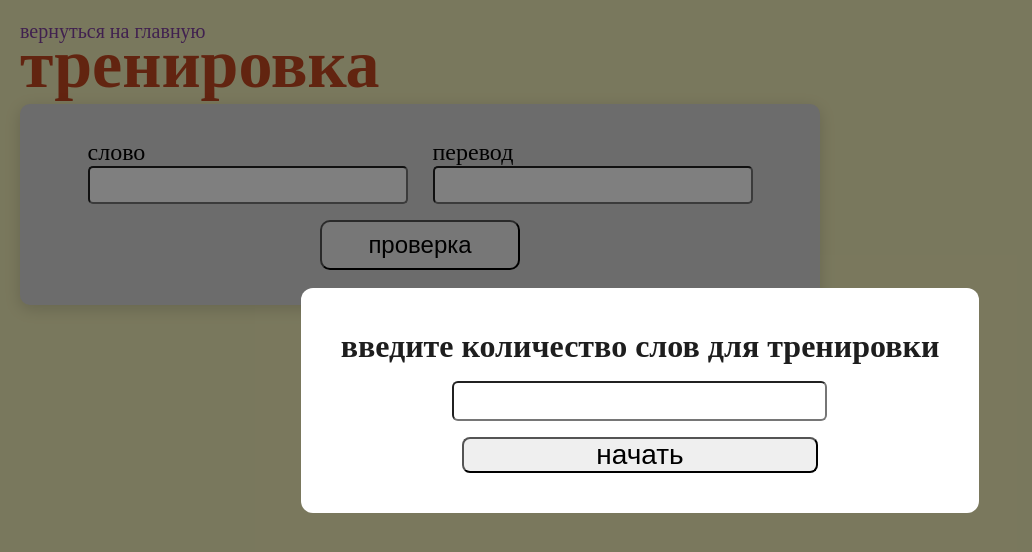
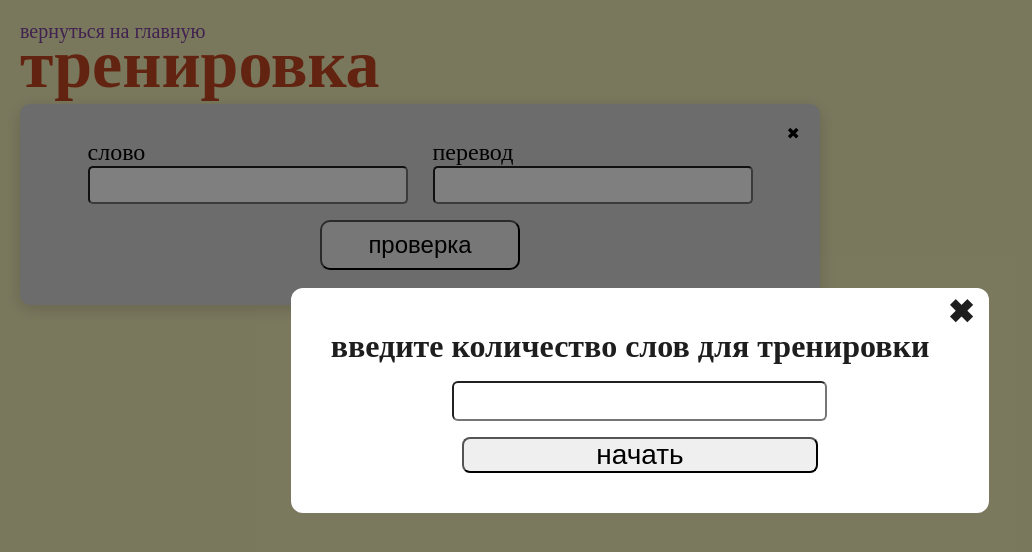
Before and after one commit to bomboclat-web/vocabulary, a website: page public/training.html in a window 1280 px wide. Shown: the whole page, without its empty margins (0-1032 px from the left). Drawn offline with Linux system fonts and the light colour scheme; a web font is replaced by a local one.

Commit message:
fix everything

```diff
--- a/public/style.css
+++ b/public/style.css
@@ -150,7 +150,9 @@ body { /* общее для боди */
   display: flex;
   justify-content: center;
   align-items: center;
+  z-index: 9997;
 }
+
 
 .trainCard{
   background-color: #d9d9d9;
@@ -163,7 +165,9 @@ body { /* общее для боди */
   display: flex;
   flex-direction: column;
   gap: 16px;
-  align-items: center
+  align-items: center;
+  position: relative;
+  z-index: 2;
 }
 
 .popup { /* попап в тренировке */
@@ -175,18 +179,26 @@ body { /* общее для боди */
   gap: 16px;
   align-items: center;
   min-width: 300px;
+  position: relative;
+  z-index: 9998;
 }
 
 .popup p{
   font-size:32px;
   color: rgb(30, 30, 30);
   font-weight: bold;
+
+}
+
+#popupVvedite{
+  padding-right:20px;
 }
 
 .popup input{
   font-size: 28px;
   padding: 2px 5px;
   border-radius: 6px;
+
 }
 
 .popup button{
@@ -224,3 +236,24 @@ ul {
   padding: 0;
   margin: 0;
 }
+
+.popupKrest{
+  position:absolute;
+  /* align-items: right; */
+  /*justify-content: flex-start;
+  text-align:right;*/
+  right:15px;
+  top:5px;
+  z-index: 9999;
+  cursor: pointer;
+}
+
+.trainCard .krest{
+  position:absolute;
+  /* align-items: right;
+  justify-content: flex-start;*/
+  top: 20px;
+  right: 20px;
+  z-index: 1;
+  cursor: pointer;
+}
--- a/public/training.html
+++ b/public/training.html
@@ -18,13 +18,16 @@
       <p>тренировка</p>
     </div>
     <div class="overlay">
+
       <div class="popup">
-        <p>введите количество слов для тренировки</p>
+        <p class = "popupKrest">&#10006</p>
+        <p id="popupVvedite">введите количество слов для тренировки</p>
         <input type="number" id="num" />
         <button onclick="startTraining()">начать</button>
       </div>
     </div>
     <div class="trainCard">
+      <p class = "krest">&#10006</p>
       <div class="okoshko">
         <div class="pole">
           <p>слово</p>
```
Also changed, not shown: public/dictionary.html (+30 -0 lines), server.js (+1 -35 lines).
